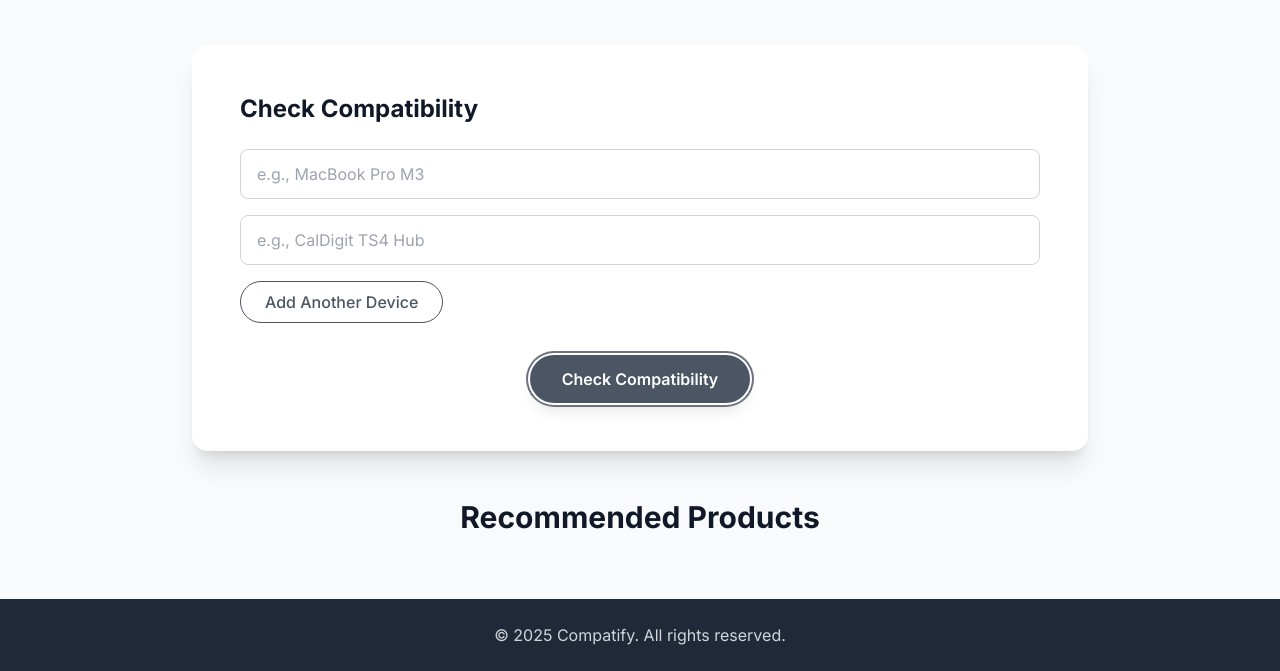
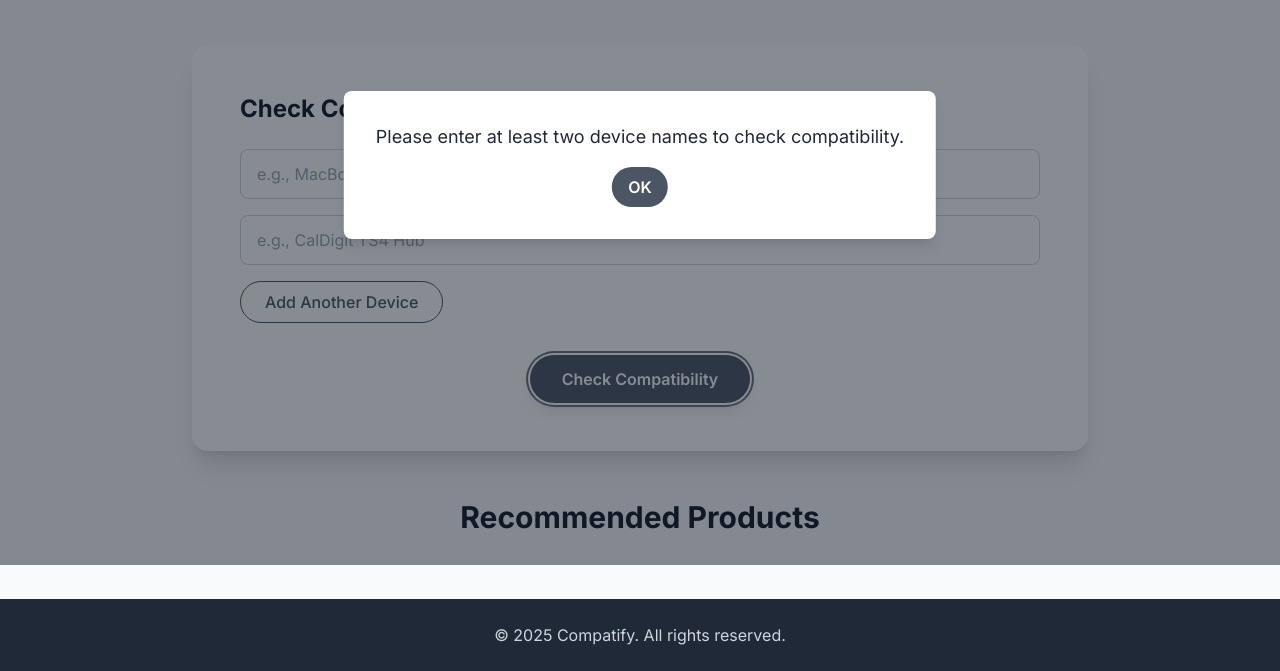
Before and after one commit to Compatify/Compatify-Tools, a plain HTML site: page index.html in a window 1280 px wide. Both pictures are taken after a click on the button "Check Compatibility". Shown: the part 235-906 px from the top of the page. Drawn offline with nearby package versions, Linux system fonts and the light colour scheme.

Commit message:
Update index.html

```diff
--- a/index.html
+++ b/index.html
@@ -58,6 +58,21 @@
         @keyframes spinner {
             0% { transform: rotate(0deg); }
             100% { transform: rotate(360deg); }
+        }
+
+        /* Custom message box styling */
+        .message-box {
+            position: fixed;
+            top: 50%;
+            left: 50%;
+            transform: translate(-50%, -50%);
+            background-color: #fff;
+            padding: 2rem;
+            border-radius: 0.5rem;
+            box-shadow: 0 10px 15px -3px rgba(0, 0, 0, 0.1), 0 4px 6px -2px rgba(0, 0, 0, 0.05);
+            z-index: 1000;
+            max-width: 90%;
+            text-align: center;
         }
     </style>
 </head>
@@ -168,6 +183,16 @@
             </p>
         </div>
 
+        <!-- Custom Message Box -->
+        <div id="message-box" class="message-box hidden">
+            <p id="message-content" class="text-lg text-gray-800 mb-4"></p>
+            <button id="close-message-btn" class="bg-gray-600 text-white font-semibold py-2 px-4 rounded-full hover:bg-gray-700 transition">
+                OK
+            </button>
+        </div>
+
+        <div id="overlay" class="fixed inset-0 bg-gray-900 bg-opacity-50 z-50 hidden"></div>
+
     </main>
 
     <!-- Footer Section -->
@@ -182,8 +207,9 @@
         document.addEventListener('DOMContentLoaded', () => {
 
             // --- Gemini API Configuration and Global Variables ---
-            // The API key is provided at runtime. The following line is the correct format for this environment.
-            const apiKey = "";
+            // The API key for Vercel should be a build-time environment variable.
+            // Replace 'YOUR_VERCEL_ENV_VAR' with the name you used (e.g., 'GEMINI_API_KEY').
+            const apiKey = typeof process !== 'undefined' && process.env.YOUR_VERCEL_ENV_VAR ? process.env.YOUR_VERCEL_ENV_VAR : "";
             const apiUrl = `https://generativelanguage.googleapis.com/v1beta/models/gemini-2.5-flash-preview-05-20:generateContent?key=${apiKey}`;
 
             // Store the list of affiliate products loaded from a mock JSON file.
@@ -201,8 +227,28 @@
             const compatibilityReason = document.getElementById('compatibility-reason');
             const tagsContainer = document.getElementById('compatibility-tags-container');
             const productsContainer = document.getElementById('affiliate-products-container');
+            const messageBox = document.getElementById('message-box');
+            const messageContent = document.getElementById('message-content');
+            const closeMessageBtn = document.getElementById('close-message-btn');
+            const overlay = document.getElementById('overlay');
 
             // --- Core Functions ---
+
+            /**
+             * Displays a custom message box instead of using a browser alert.
+             * @param {string} message - The message to display.
+             */
+            const showMessageBox = (message) => {
+                messageContent.textContent = message;
+                messageBox.classList.remove('hidden');
+                overlay.classList.remove('hidden');
+            };
+
+            closeMessageBtn.addEventListener('click', () => {
+                messageBox.classList.add('hidden');
+                overlay.classList.add('hidden');
+            });
+
 
             /**
              * Handles fetching the list of affiliate products.
@@ -428,8 +474,7 @@
                     if (allInputs.length > 2) {
                          e.target.closest('.flex').remove();
                     } else {
-                        // Using a custom alert instead of window.alert()
-                        alert("You must have at least two devices to check compatibility.");
+                        showMessageBox("You must have at least two devices to check compatibility.");
                     }
                 }
             });
@@ -449,7 +494,12 @@
                                          .filter(value => value !== '');
 
                 if (deviceNames.length < 2) {
-                    alert("Please enter at least two device names to check compatibility.");
+                    showMessageBox("Please enter at least two device names to check compatibility.");
+                    return;
+                }
+
+                if (!apiKey) {
+                    showMessageBox("API key is not configured. Please set a 'GEMINI_API_KEY' environment variable and redeploy.");
                     return;
                 }
 
```
